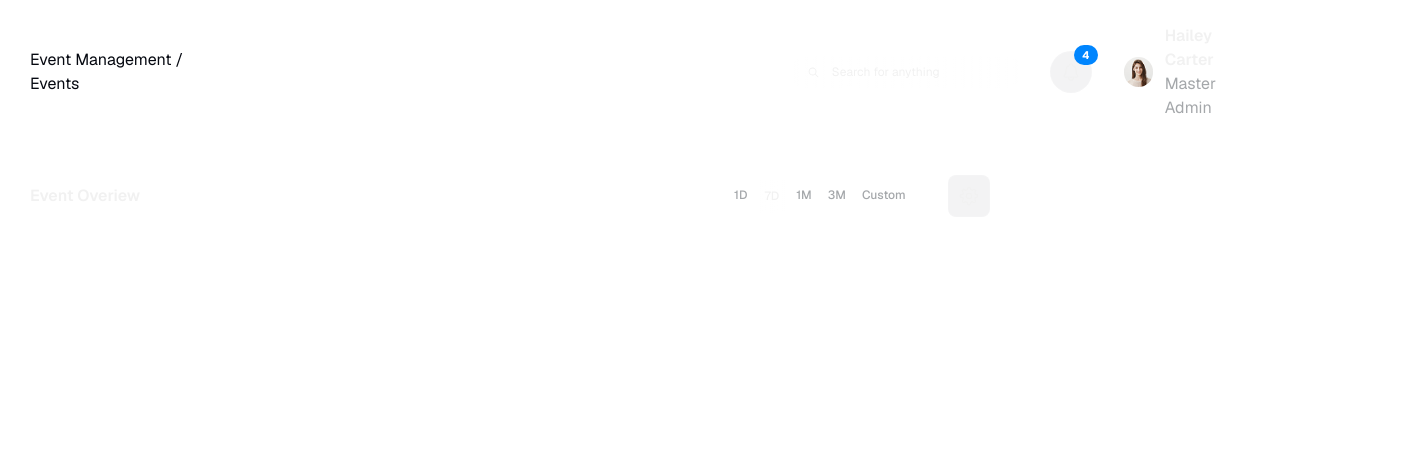
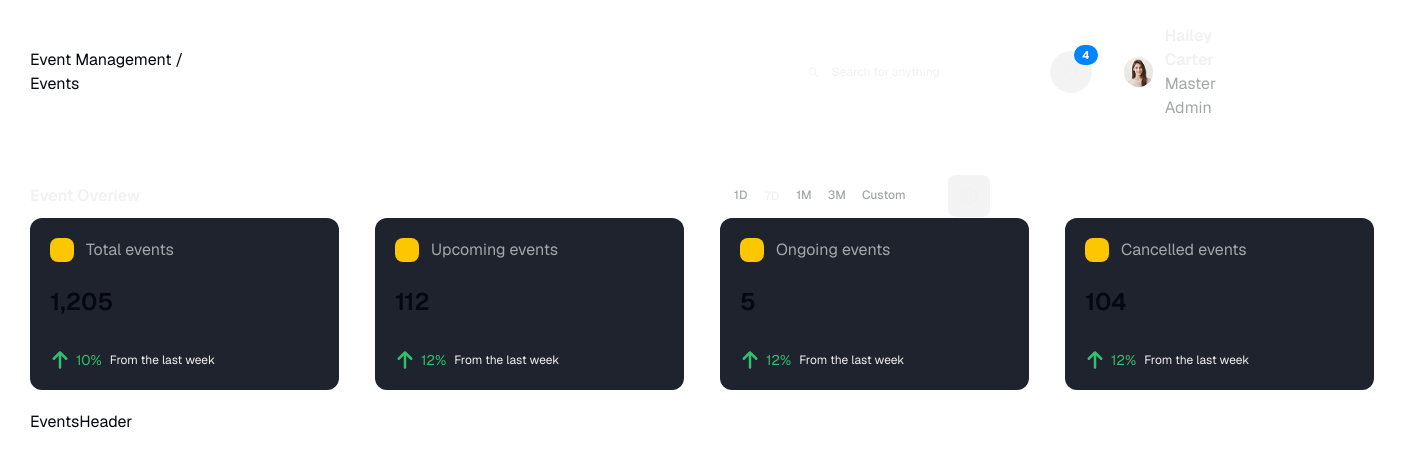
Before and after one commit to Buenohy/mintix, a Next.js app: page / in a window 1280 px wide. Shown: the top 466 px of the page, 1404 px wide, since content can reach past the window. Built offline with nearby package versions, Linux system fonts and the light colour scheme.

Commit message:
feat: CardEvents with out logic

```diff
--- a/src/app/globals.css
+++ b/src/app/globals.css
@@ -13,6 +13,7 @@
 
   --color-white-mintix: #F1F1F1;
   --color-gray-mintix: #A4A7AA;
+  --color-green-mintix: #2FC16D;
   --color-primary-mintix: #0085FE;
   --color-primary-background: #1e232d;
   --color-primary-border: #FFFFFF1A
--- a/src/app/page.tsx
+++ b/src/app/page.tsx
@@ -1,4 +1,5 @@
 import EventOverview from "@/components/EventOverview";
+import Events from "@/components/Events";
 import Header from "@/components/Header";
 
 export default function Home() {
@@ -6,7 +7,10 @@ export default function Home() {
     <div className="flex min-h-screen items-center justify-center bg-zinc-50 font-sans dark:bg-[#050810]">
       <main className="flex min-h-screen w-full flex-col items-center bg-white dark:bg-[#050810] sm:items-start">
         <Header />
+        <div className="flex flex-col gap-5 p-7.5">
         <EventOverview />
+        <Events />
+        </div>
       </main>
     </div>
   );
--- /dev/null
+++ b/src/components/CardEvents.tsx
@@ -0,0 +1,31 @@
+import { FaArrowUp } from "react-icons/fa6";
+
+interface CardEventsProps {
+  title: string;
+  numberEvents: string;
+  percentage: number;
+  subtitle: string;
+}
+
+export default function CardEvents({title, numberEvents, percentage, subtitle}: CardEventsProps) {
+  return (
+    <div className="bg-primary-background min-w-77.25 h-fit rounded-xl p-5">
+      <div className="flex flex-col gap-8">
+        <div className="flex flex-col gap-6">
+          <div className="flex gap-3">
+            <div className="bg-yellow-400 w-6 h-6 rounded-lg"></div>
+            <span className="text-gray-mintix font-normal">{title}</span>
+          </div>
+          <span className="font-semibold text-2xl">{numberEvents}</span>
+        </div>
+        <div className="flex gap-2 items-center">
+          <div className="flex gap-1.5">
+            <FaArrowUp className="text-green-mintix w-5 h-5" size={12} />
+            <span className="text-sm text-green-mintix">{percentage}%</span>
+          </div>
+          <span className="text-xs font-normal text-white-mintix">{subtitle}</span>
+        </div>
+      </div>
+    </div>
+  )
+}
--- a/src/components/EventOverview.tsx
+++ b/src/components/EventOverview.tsx
@@ -1,9 +1,10 @@
+import CardEvents from "./CardEvents";
 import ConfigIcon from "./ConfigIcon";
 import SearchDays from "./SearchDays";
 
 export default function EventOverview() {
   return (
-    <div className="p-7.5">
+    <div>
       <div className="flex items-center justify-beetwen">
         <h3 className="text-white-mintix text-base font-semibold mr-145.25">Event Overiew</h3>
         <div className="flex gap-3 items-center">
@@ -11,7 +12,32 @@ export default function EventOverview() {
         <ConfigIcon />
         </div>
       </div>
-      <div></div>
+        <div className="flex gap-9">
+          <CardEvents
+          title="Total events"
+          numberEvents="1,205"
+          percentage={10}
+          subtitle="From the last week"
+          />
+          <CardEvents
+          title="Upcoming events"
+          numberEvents="112"
+          percentage={12}
+          subtitle="From the last week"
+          />
+          <CardEvents
+          title="Ongoing events"
+          numberEvents="5"
+          percentage={12}
+          subtitle="From the last week"
+          />
+          <CardEvents
+          title="Cancelled events"
+          numberEvents="104"
+          percentage={12}
+          subtitle="From the last week"
+          />
+        </div>
     </div>
   )
 }
--- /dev/null
+++ b/src/components/Events.tsx
@@ -0,0 +1,9 @@
+import EventsHeader from "./EventsHeader";
+
+export default function Events() {
+  return (
+    <div>
+      <EventsHeader />
+    </div>
+  )
+}
--- /dev/null
+++ b/src/components/EventsHeader.tsx
@@ -0,0 +1,6 @@
+
+export default function EventsHeader() {
+  return (
+    <div>EventsHeader</div>
+  )
+}
```
